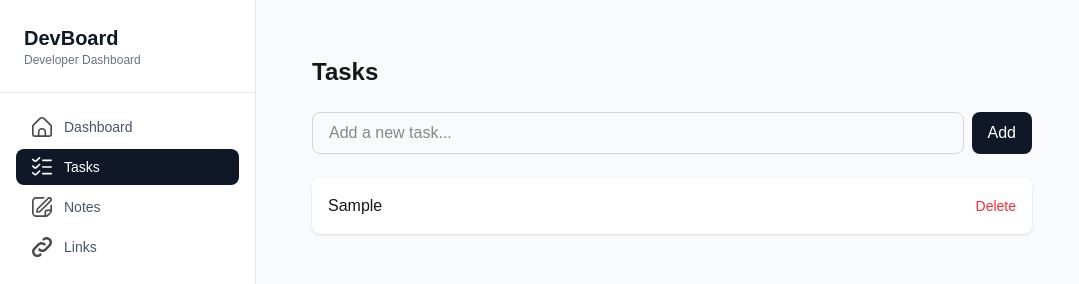
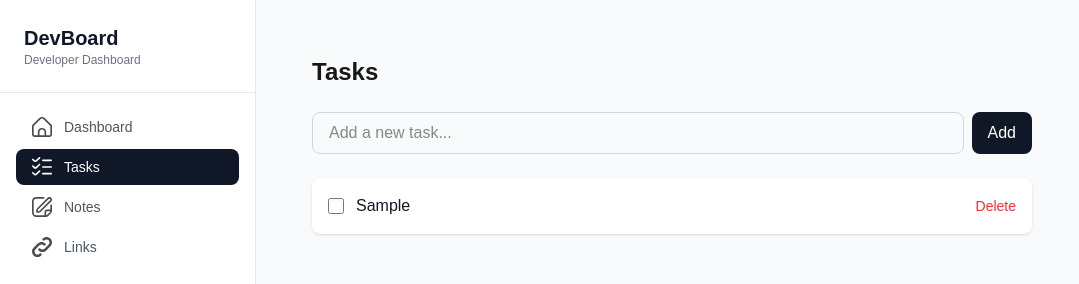
Before and after one commit to ShivamJha2436/devboard, a Next.js app: page /dashboard/tasks in a window 1280 px wide. Both pictures are taken after typing "Sample" into the empty fields and a click on the button "Add". Shown: the top 284 px of the page, without its empty margins (0-1079 px from the left). Built offline with nearby package versions, Linux system fonts and the light colour scheme.

Commit message:
minor fixes
Signed-off-by: ShivamJha2436 <shivamkumar87148@gmail.com>

```diff
--- a/app/api/tasks/route.js
+++ b/app/api/tasks/route.js
@@ -19,6 +19,17 @@ export async function POST(req) {
   return Response.json(newTask, { status: 201 });
 }
 
+export async function PATCH(req) {
+  const { searchParams } = new URL(req.url);
+  const id = searchParams.get("id");
+
+  tasks = tasks.map((task) =>
+    task.id === id ? { ...task, completed: !task.completed } : task
+  );
+
+  return Response.json({ success: true });
+}
+
 export async function DELETE(req) {
   const { searchParams } = new URL(req.url);
   const id = searchParams.get("id");
--- a/app/dashboard/tasks/page.js
+++ b/app/dashboard/tasks/page.js
@@ -2,6 +2,7 @@
 
 import { useState } from "react";
 import { useFetch } from "@/hooks/useFetch";
+import { motion, AnimatePresence } from "framer-motion";
 
 export default function TasksPage() {
   const { data: tasks, loading, refetch } = useFetch("/api/tasks");
@@ -17,6 +18,14 @@ export default function TasksPage() {
     });
 
     setTitle("");
+    refetch();
+  };
+
+  const toggleTask = async (id) => {
+    await fetch(`/api/tasks?id=${id}`, {
+      method: "PATCH",
+    });
+
     refetch();
   };
 
@@ -52,22 +61,45 @@ export default function TasksPage() {
       ) : tasks.length === 0 ? (
         <p className="text-gray-500">No tasks yet.</p>
       ) : (
+        <AnimatePresence>
           <ul className="space-y-3">
             {tasks.map((task) => (
-            <li
+              <motion.li
                 key={task.id}
-              className="flex justify-between items-center bg-white p-4 rounded-lg shadow-sm"
+                initial={{ opacity: 0, y: 20 }}
+                animate={{ opacity: 1, y: 0 }}
+                exit={{ opacity: 0, y: -20 }}
+                transition={{ duration: 0.3 }}
+                className="flex items-center justify-between bg-white p-4 rounded-lg shadow-sm"
               >
-              <span>{task.title}</span>
+                <div className="flex items-center gap-3">
+                  <input
+                    type="checkbox"
+                    checked={task.completed}
+                    onChange={() => toggleTask(task.id)}
+                    className="w-4 h-4"
+                  />
+                  <span
+                    className={`${
+                      task.completed
+                        ? "line-through text-gray-400"
+                        : "text-gray-900"
+                    }`}
+                  >
+                    {task.title}
+                  </span>
+                </div>
+
                 <button
                   onClick={() => deleteTask(task.id)}
                   className="text-sm text-red-500 hover:text-red-600"
                 >
                   Delete
                 </button>
-            </li>
+              </motion.li>
             ))}
           </ul>
+        </AnimatePresence>
       )}
     </div>
   );
```
Lines whose indentation alone changed are shown as unchanged.
